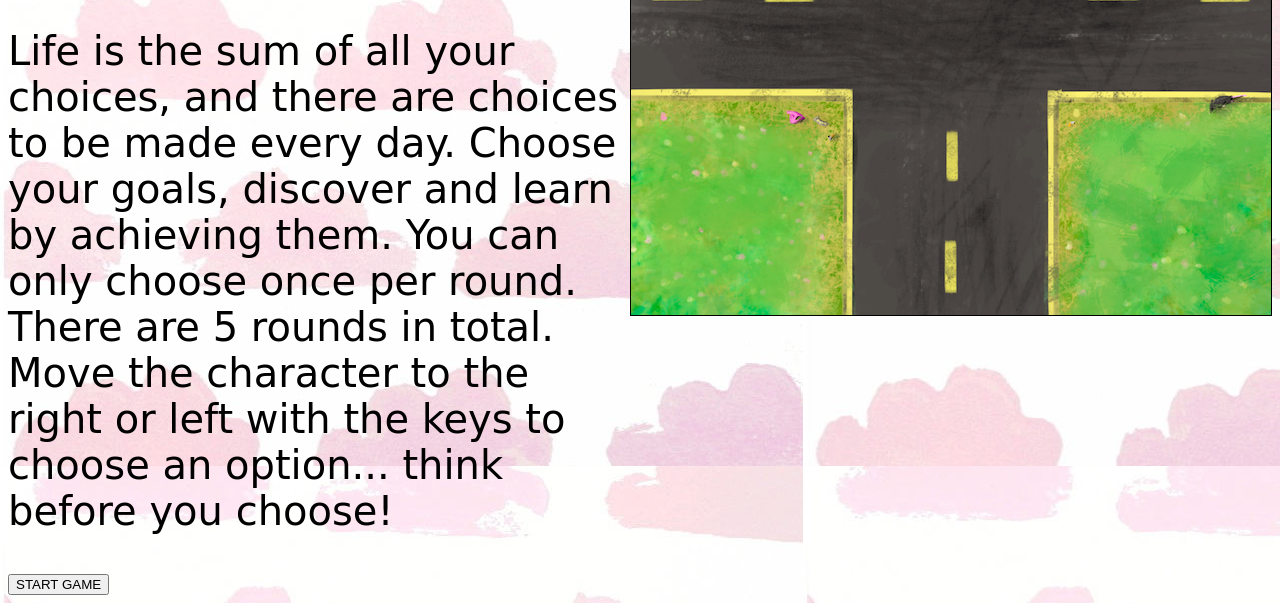
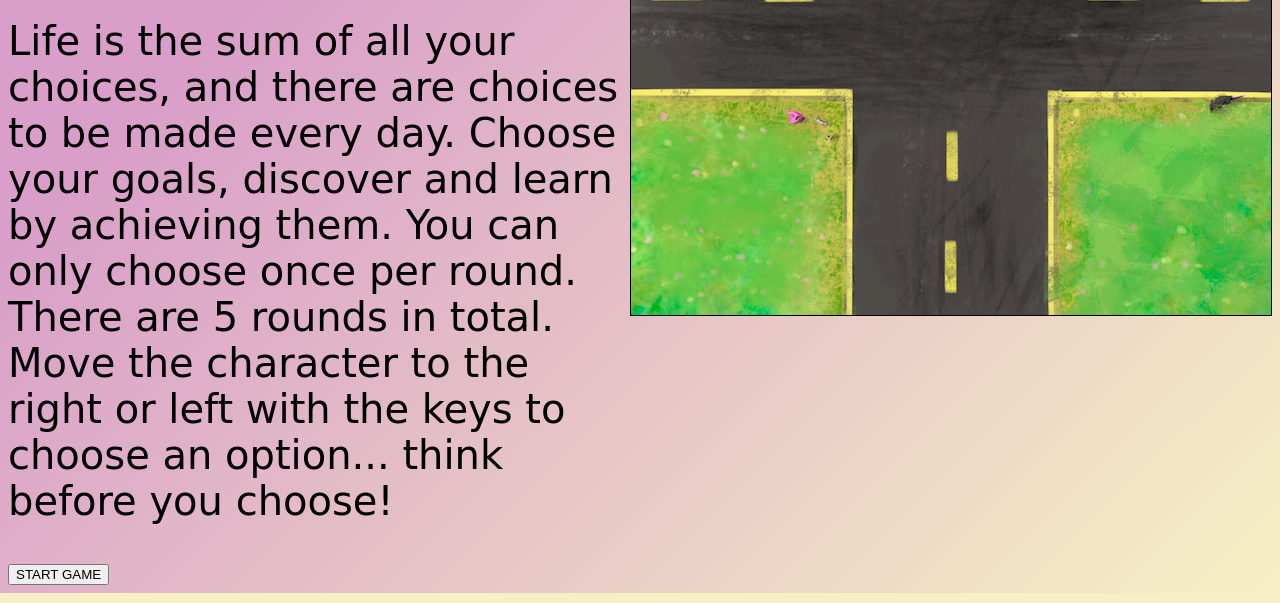
Before and after one commit to irensvm/PROJECT-GAME, a plain HTML site: page index.html in a window 1280 px wide. Shown: the part 334-937 px from the top of the page. Drawn offline with Linux system fonts and the light colour scheme.

Commit message:
changebck

```diff
--- a/index.html
+++ b/index.html
@@ -5,7 +5,7 @@
   <title>LIFE CHOICES</title>
   <meta charset="utf-8">
   <META HTTP-EQUIV='Content-Security-Policy'
-    CONTENT="default-src 'self' ; script-src 'self' 'unsafe-inline' *.disqus.com a.disquscdn.com requirejs.org www.google-analytics.com; style-src 'self' 'unsafe-inline' a.disquscdn.com; img-src 'self' *; media-src 'self' ; frame-src disqus.com;">
+    CONTENT="default-src 'self' ; script-src 'self' 'unsafe-inline' *.disqus.com a.disquscdn.com requirejs.org www.google-analytics.com; style-src-elem 'self' 'unsafe-inline' a.disquscdn.com; img-src 'self' *; media-src 'self' ; frame-src disqus.com;">
 
   <meta name="viewport" content="width=device-width, initial-scale=1, shrink-to-fit=yes">
   <link rel="stylesheet" href="styles.css">
--- a/styles.css
+++ b/styles.css
@@ -1,7 +1,8 @@
 body {
     display: flex;
     flex-direction: row;
-    background-image: url("images/nubes.jpg");
+    background-color: #f6f0c4;
+    background-image: linear-gradient(315deg, #f6f0c4 0%, #d99ec9 74%);
     font-family: 'Amatic SC', cursive;
 
 
```
Also changed, not shown: canvas.js (+12 -4 lines).
